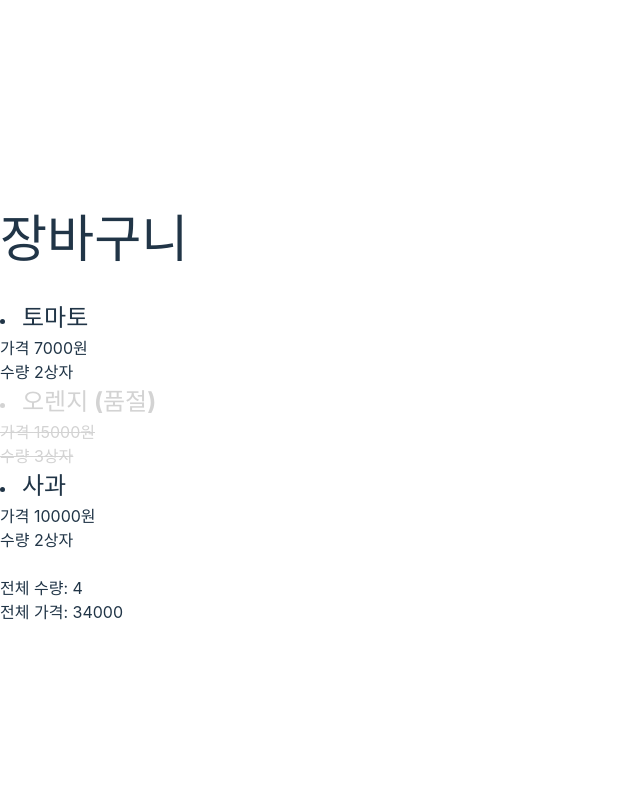
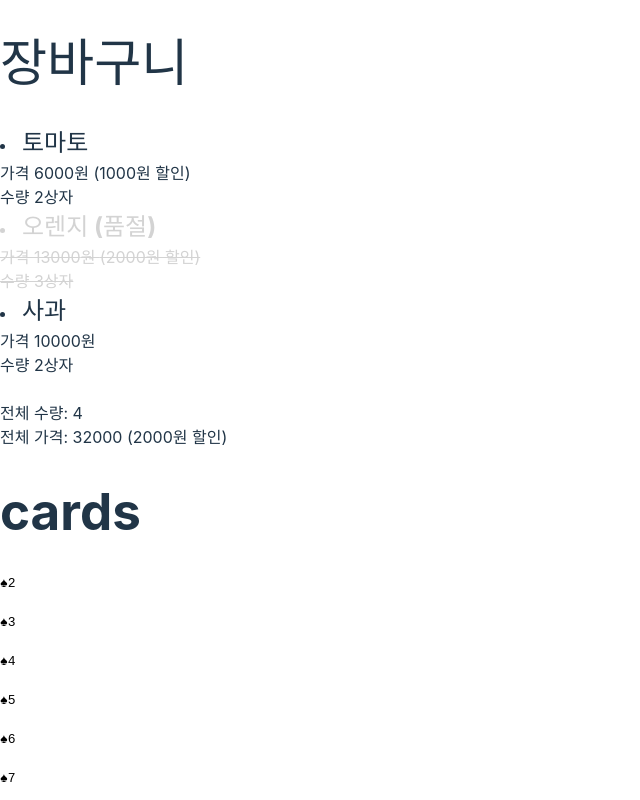
Before and after one commit to LeeByeongWoon/onboard, a React (Vite) app: page / in a window 1280 px wide. Shown: the top 800 px of the page, without its empty margins (0-640 px from the left). Built offline with nearby package versions, Linux system fonts and the light colour scheme; the HTML template or start-up script is replaced by a standard one.

Commit message:
map error handling 추가

```diff
--- a/jest.config.ts
+++ b/jest.config.ts
@@ -107,7 +107,7 @@ const config: Config = {
     // Run tests from one or more projects
     // projects: undefined,
 
-    // Use this configuration option to add custom reporters to Jest
+    // Use this configuration optional to add custom reporters to Jest
     // reporters: undefined,
 
     // Automatically reset mock state before every test
@@ -168,10 +168,10 @@ const config: Config = {
     // The regexp pattern or array of patterns that Jest uses to detect test files
     // testRegex: [],
 
-    // This option allows the use of a custom results processor
+    // This optional allows the use of a custom results processor
     // testResultsProcessor: undefined,
 
-    // This option allows use of a custom test runner
+    // This optional allows use of a custom test runner
     // testRunner: "jest-circus/runner",
 
     // A customMap from regular expressions to paths to transformers
--- a/src/App.tsx
+++ b/src/App.tsx
@@ -1,10 +1,12 @@
 import { CartWithMap } from '@/components/CartWithMap.tsx';
+import { NestedForLoop } from '@/components/nestedForLoop.tsx';
 
 function App() {
     return (
         <>
             {/*<CartWithForStatement />*/}
             <CartWithMap />
+            <NestedForLoop />
         </>
     );
 }
--- /dev/null
+++ b/src/KnowledgeBase/optional/option.ts
@@ -0,0 +1,33 @@
+export enum tag {
+    SOME = 'Some',
+    NONE = 'None',
+}
+
+export type Some<A> = Readonly<{
+    _tag: tag.SOME;
+    value: A;
+}>;
+
+export type None = Readonly<{
+    _tag: tag.NONE;
+}>;
+
+export type Option<A> = Some<A> | None;
+
+export const some = <A>(value: A): Option<A> => ({ _tag: tag.SOME, value });
+
+export const none = (): Option<never> => ({ _tag: tag.NONE });
+
+export const isSome = <A>(oa: Option<A>): oa is Some<A> => oa._tag === 'Some';
+
+export const isNone = <A>(oa: Option<A>): oa is None => oa._tag === 'None';
+
+export const toOption = <A>(a: A | undefined): Option<A> => (a ? some(a) : none());
+
+export const getOrElse = <A>(oa: Option<A>, defaultValue: A): A => {
+    return isSome(oa) ? oa.value : defaultValue;
+};
+
+export const optionMap = <A, B>(oa: Option<A>, f: (a: A) => B): Option<B> => (isSome(oa) ? some(f(oa.value)) : none());
+
+export const mapOrElse = <A, B>(oa: Option<A>, f: (a: A) => B, defaultValue: B): B => getOrElse(optionMap(oa, f), defaultValue);
--- a/src/components/CartWithMap.tsx
+++ b/src/components/CartWithMap.tsx
@@ -1,22 +1,38 @@
 import styles from '@/components/cart.module.css';
-import { CART_DATA, CartItem } from '@/mock/cartData.ts';
+import * as O from '@/KnowledgeBase/optional/option.ts';
+import { mapOrElse } from '@/KnowledgeBase/optional/option.ts';
+import { CART_DATA, CartData, CartItem } from '@/mock/cartData.ts';
 /*
     아이템 목록 화면
     - 재고가 있는 아이템
     - 재고가 없는 아이템
  */
-const StockItem = (item: CartItem) => (
+
+const discount = <T,>(price: T | undefined, defaultValue: T) => {
+    return O.getOrElse(O.toOption(price), defaultValue);
+};
+
+const discountText = <T,>(price: T | undefined) => mapOrElse(O.toOption(price), (discount: T) => `(${discount}원 할인)`, '');
+
+const StockItem = (item: CartItem) => {
+    const discountPrice = discountText(item.discountPrice);
+
+    return (
         <li className={item.outOfStock ? styles.outOfStock : undefined} key={item.code}>
             <h2 style={{ display: 'contents' }}>
                 {item.name} {item.outOfStock && '(품절)'}
             </h2>
-        <div>가격 {item.price}원</div>
+            <div>
+                가격 {item.price - discount(item.discountPrice, 0)}원 {item.discountPrice && discountPrice}
+            </div>
             <div>수량 {item.quantity}상자</div>
         </li>
     );
+};
 
 const itemPrice = (prev: number, current: CartItem) => {
-    return prev + current.price * current.quantity;
+    const discountPrice = discount(current.discountPrice, 0);
+    return prev + (current.price - discountPrice) * current.quantity;
 };
 
 const itemCount = (prev: number, current: CartItem) => {
@@ -24,17 +40,26 @@ const itemCount = (prev: number, current: CartItem) => {
 };
 
 const isNotOutOfStock = (item: CartItem) => !item.outOfStock;
+const isDiscountPrice = (item: CartItem) => Object.hasOwn(item, 'discountPrice');
 
-const SumComponent = (list: CartItem[], f: (prev: number, current: CartItem) => number, label: string) => {
+const SumComponent = (list: CartItem[], f: (prev: number, current: CartItem) => number, label: string, optionLabel?: string) => {
     return (
         <>
-            {label}: {list.filter(isNotOutOfStock).reduce(f, 0)}
+            {label}: {list.filter(isNotOutOfStock).reduce(f, 0)} {optionLabel}
         </>
     );
 };
 
+const totalDiscountPrice = (cartData: CartData) => {
+    const discountPrice = cartData
+        .filter(isNotOutOfStock)
+        .filter(isDiscountPrice)
+        .reduce((previousValue, currentValue) => previousValue + (currentValue.discountPrice ?? 0) * currentValue.quantity, 0);
+    return `(${discountPrice}원 할인)`;
+};
+
 const TotalCount = SumComponent(CART_DATA, itemCount, '전체 수량');
-const TotalPrice = SumComponent(CART_DATA, itemPrice, '전체 가격');
+const TotalPrice = SumComponent(CART_DATA, itemPrice, '전체 가격', totalDiscountPrice(CART_DATA));
 
 const List = (cartData: CartItem[]) => cartData.map(StockItem);
 
--- /dev/null
+++ b/src/components/nestedForLoop.tsx
@@ -0,0 +1,30 @@
+const suits = ['♠', '♥', '♣', '♦'];
+const numbers = Array(9)
+    .fill(null)
+    .map((_, index) => index + 2);
+const cardNumbers = [...numbers, 'A', 'J', 'Q', 'K'];
+
+const cards: Array<string> = [];
+for (const suit of suits) {
+    for (const number of cardNumbers) {
+        cards.push(suit + number);
+    }
+}
+
+export function NestedForLoop() {
+    return (
+        <>
+            <h1>cards</h1>
+            <pre>
+                {suits.flatMap((suit) =>
+                    cardNumbers.map((number) => (
+                        <div key={suit + number}>
+                            <div style={{ color: ['♦', '♥'].includes(suit) ? 'red' : 'black' }}>{suit + number}</div>
+                            <br />
+                        </div>
+                    ))
+                )}
+            </pre>
+        </>
+    );
+}
--- a/src/mock/cartData.ts
+++ b/src/mock/cartData.ts
@@ -1,9 +1,10 @@
 export interface CartItem {
-    code: string;
-    outOfStock: boolean;
-    name: string;
-    price: number;
-    quantity: number;
+    readonly code: string;
+    readonly outOfStock: boolean;
+    readonly name: string;
+    readonly price: number;
+    readonly quantity: number;
+    readonly discountPrice?: number;
 }
 
 export type CartData = CartItem[];
@@ -15,6 +16,7 @@ export const CART_DATA: CartData = [
         name: '토마토',
         price: 7000,
         quantity: 2,
+        discountPrice: 1000,
     },
     {
         code: 'orange',
@@ -22,6 +24,7 @@ export const CART_DATA: CartData = [
         name: '오렌지',
         price: 15000,
         quantity: 3,
+        discountPrice: 2000,
     },
     {
         code: 'apple',
```
Also changed, not shown: src/KnowledgeBase/errorHandling/error1.ts (added, +17 -0 lines), src/KnowledgeBase/partial application/delivery.ts (added, +59 -0 lines), tsconfig.json (+6 -1 lines), .eslintrc.cjs, 1 other file (tests, documents, lock files or other folders). Lines whose indentation alone changed are shown as unchanged.
